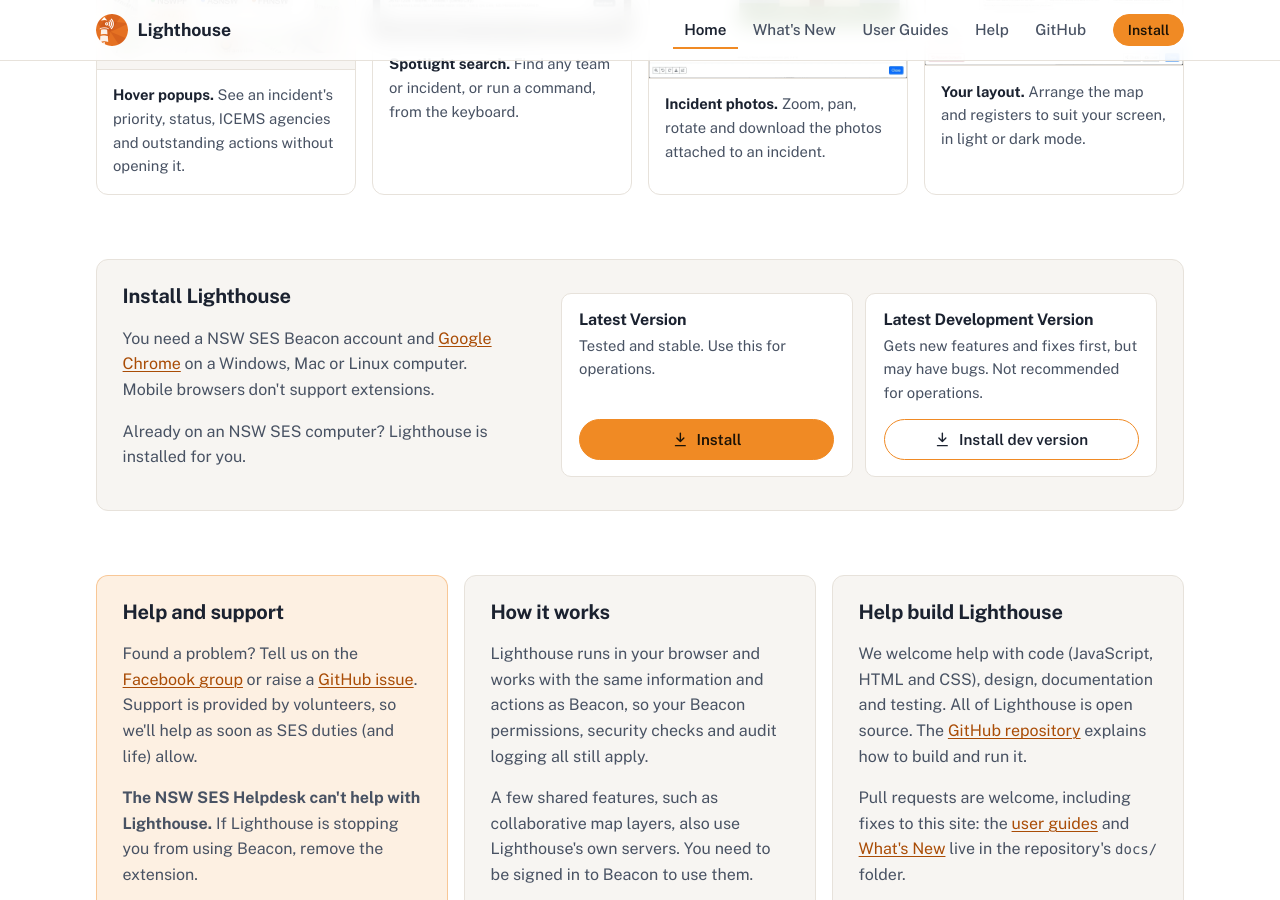
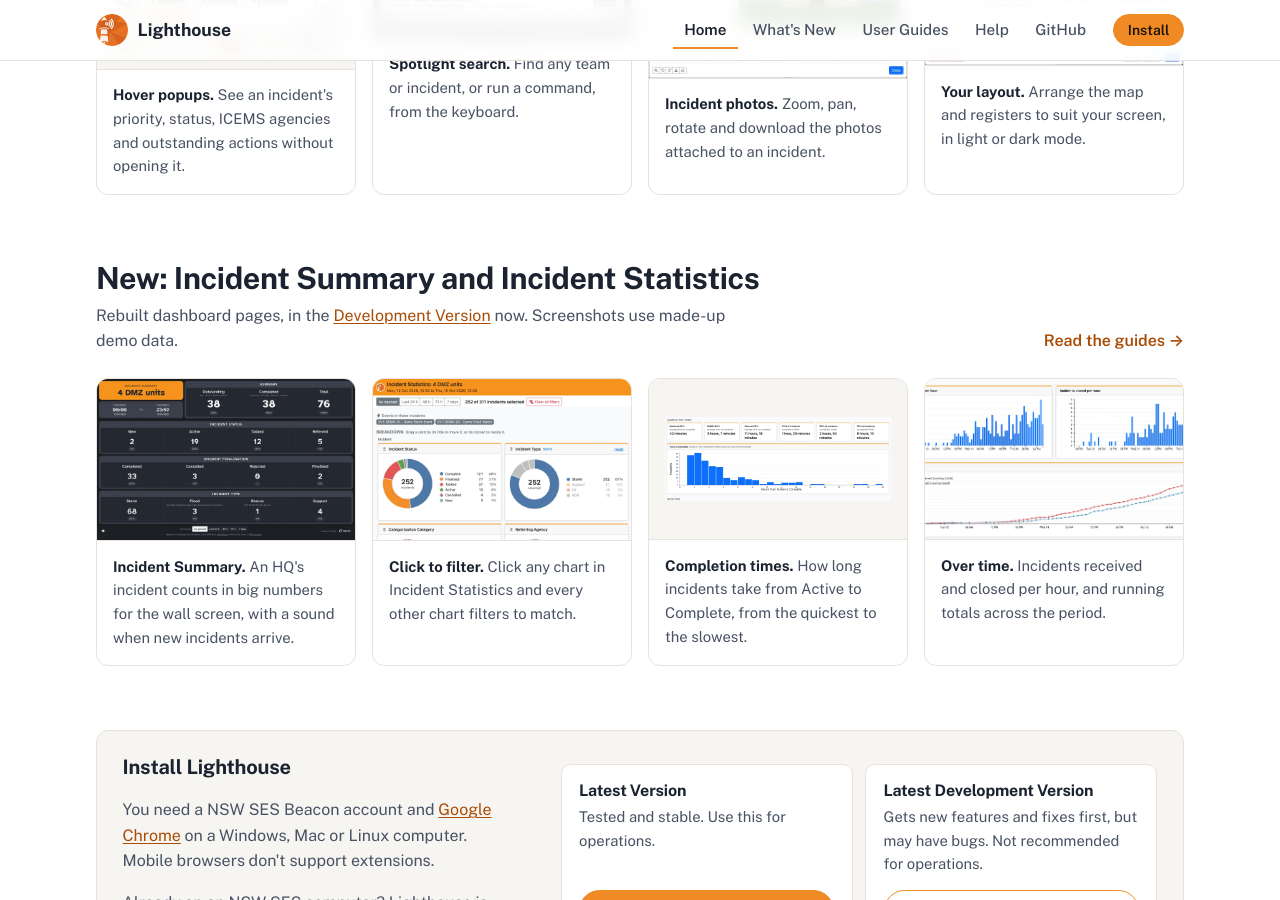
Before and after one commit to NSWSESMembers/lighthouse.ses.nsw.gov.au, a Jekyll site: the page built from index.html, in a window 1280 px wide and 900 px high, scrolled down 2489 px. Built offline with Jekyll 4.4.1, drawn with Linux system fonts in a browser that asks for light colours; some of the changed text lies outside the part shown.

Commit message:
Home page: show the new Incident Summary and Incident Statistics pages
- Dashboards card: replace the old Team Summary photo with a 2x crop of the
  new Incident Summary page, and stop naming the old Job Summary / Job
  Statistics pages.
- New gallery section for the two rebuilt pages, marked as in the
  Development Version and linking the preview guides (they have no stable
  guide until release). Screenshots from the stats-docs / summary-docs
  demo-data harnesses at 2x, saved as WebP.
- Remove the now-unused feature-team-summary.jpg.

Co-Authored-By: Claude Opus 5.5 <noreply@anthropic.com>

```diff
--- a/index.html
+++ b/index.html
@@ -105,9 +105,9 @@ description: Lighthouse is a browser extension, built by NSW SES volunteers, tha
 				</ul>
 			</div>
 			<div class="card">
-				<img class="card-media" src="/images/feature-team-summary.jpg" alt="The Team Summary dashboard" loading="lazy">
+				<img class="card-media" src="/images/feature-incident-summary.webp" srcset="/images/feature-incident-summary.webp 2x" alt="The Incident Summary dashboard: outstanding, completed and total incidents for four units" loading="lazy">
 				<h3>Dashboards</h3>
-				<p>Live Job Summary, Job Statistics and Team Summary screens, made for the big screen in an operations room.</p>
+				<p>Live incident summary, incident statistics and team summary screens, made for the big screen in an operations room.</p>
 			</div>
 			<div class="card">
 				<img class="card-media fit" src="/images/feature-quick-filters.webp" srcset="/images/feature-quick-filters.webp 2x" alt="Lighthouse quick filters and saved filter collections on the job register" loading="lazy">
@@ -148,6 +148,35 @@ description: Lighthouse is a browser extension, built by NSW SES volunteers, tha
 			<figure>
 				<a href="/images/lad-layouts.webp"><img src="/images/lad-layouts.webp" alt="Configuration screen showing nine layout presets" loading="lazy"></a>
 				<figcaption><strong>Your layout.</strong> Arrange the map and registers to suit your screen, in light or dark mode.</figcaption>
+			</figure>
+		</div>
+	</div>
+</section>
+<section class="section">
+	<div class="container">
+		<div class="section-head">
+			<div>
+				<h2>New: Incident Summary and Incident Statistics</h2>
+				<p>Rebuilt dashboard pages, in the <a href="{{ site.install_dev_url }}" target="_blank" rel="noopener">Development Version</a> now. Screenshots use made-up demo data.</p>
+			</div>
+			<a class="more-link" href="/preview/guides/summary/">Read the guides →</a>
+		</div>
+		<div class="gallery">
+			<figure>
+				<a href="/images/summary-dark.webp"><img src="/images/summary-dark.webp" alt="Incident Summary in dark mode: incident counts by status, finalisation and type" loading="lazy"></a>
+				<figcaption><strong>Incident Summary.</strong> An HQ's incident counts in big numbers for the wall screen, with a sound when new incidents arrive.</figcaption>
+			</figure>
+			<figure>
+				<a href="/images/stats-filtered.webp"><img src="/images/stats-filtered.webp" alt="Incident Statistics breakdown charts filtered to Storm incidents" loading="lazy"></a>
+				<figcaption><strong>Click to filter.</strong> Click any chart in Incident Statistics and every other chart filters to match.</figcaption>
+			</figure>
+			<figure>
+				<a href="/images/stats-completion.webp"><img class="fit" src="/images/stats-completion.webp" alt="Completion time cards and a histogram of hours from Active to Complete" loading="lazy"></a>
+				<figcaption><strong>Completion times.</strong> How long incidents take from Active to Complete, from the quickest to the slowest.</figcaption>
+			</figure>
+			<figure>
+				<a href="/images/stats-over-time.webp"><img src="/images/stats-over-time.webp" alt="Bar charts of incidents received and closed per hour, and running totals" loading="lazy"></a>
+				<figcaption><strong>Over time.</strong> Incidents received and closed per hour, and running totals across the period.</figcaption>
 			</figure>
 		</div>
 	</div>
```
Also changed, not shown: images/feature-incident-summary.webp (added), images/feature-team-summary.jpg (deleted), images/stats-completion.webp (added), images/stats-filtered.webp (added), images/stats-over-time.webp (added), images/summary-dark.webp (added).
